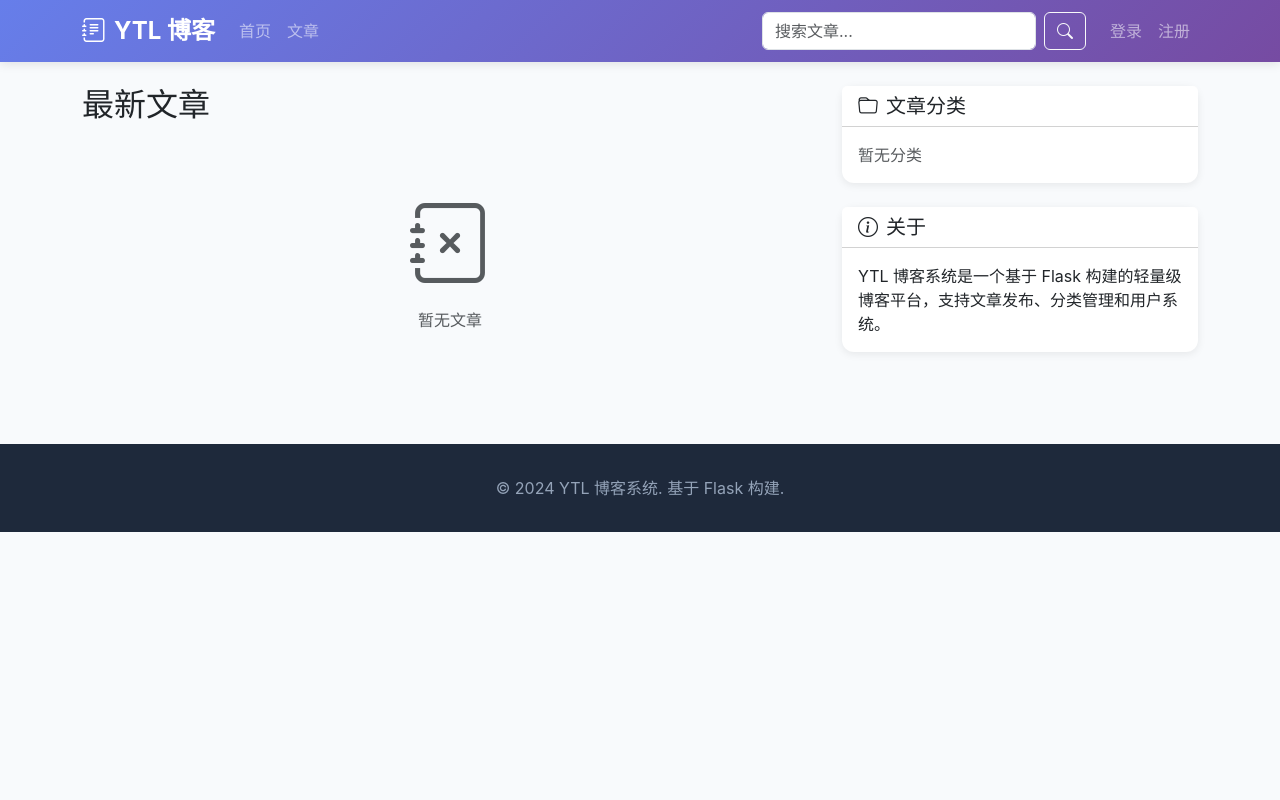
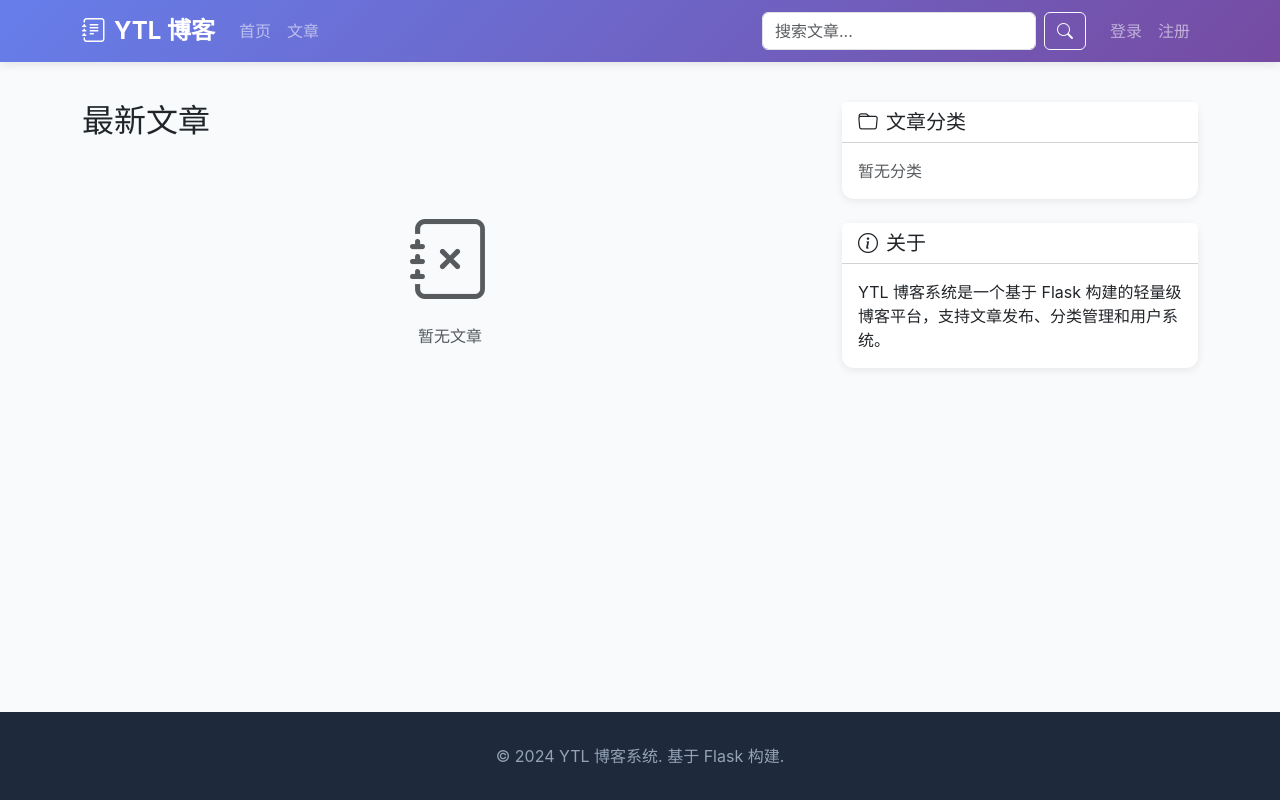
Before and after one commit to ytlgithu/YTL-Blog-System, a Flask app: page / in a window 1280 px wide. Run offline with Flask 3, Linux system fonts and the light colour scheme.

Commit message:
Fix footer to stick to bottom

```diff
--- a/templates/base.html
+++ b/templates/base.html
@@ -12,9 +12,21 @@
             --secondary-color: #64748b;
             --bg-color: #f8fafc;
         }
+        html, body {
+            height: 100%;
+        }
         body {
             background-color: var(--bg-color);
             font-family: -apple-system, BlinkMacSystemFont, 'Segoe UI', Roboto, sans-serif;
+            display: flex;
+            flex-direction: column;
+            min-height: 100vh;
+        }
+        main {
+            flex: 1 0 auto;
+        }
+        .footer {
+            flex-shrink: 0;
         }
         .navbar {
             background: linear-gradient(135deg, #667eea 0%, #764ba2 100%);
```
